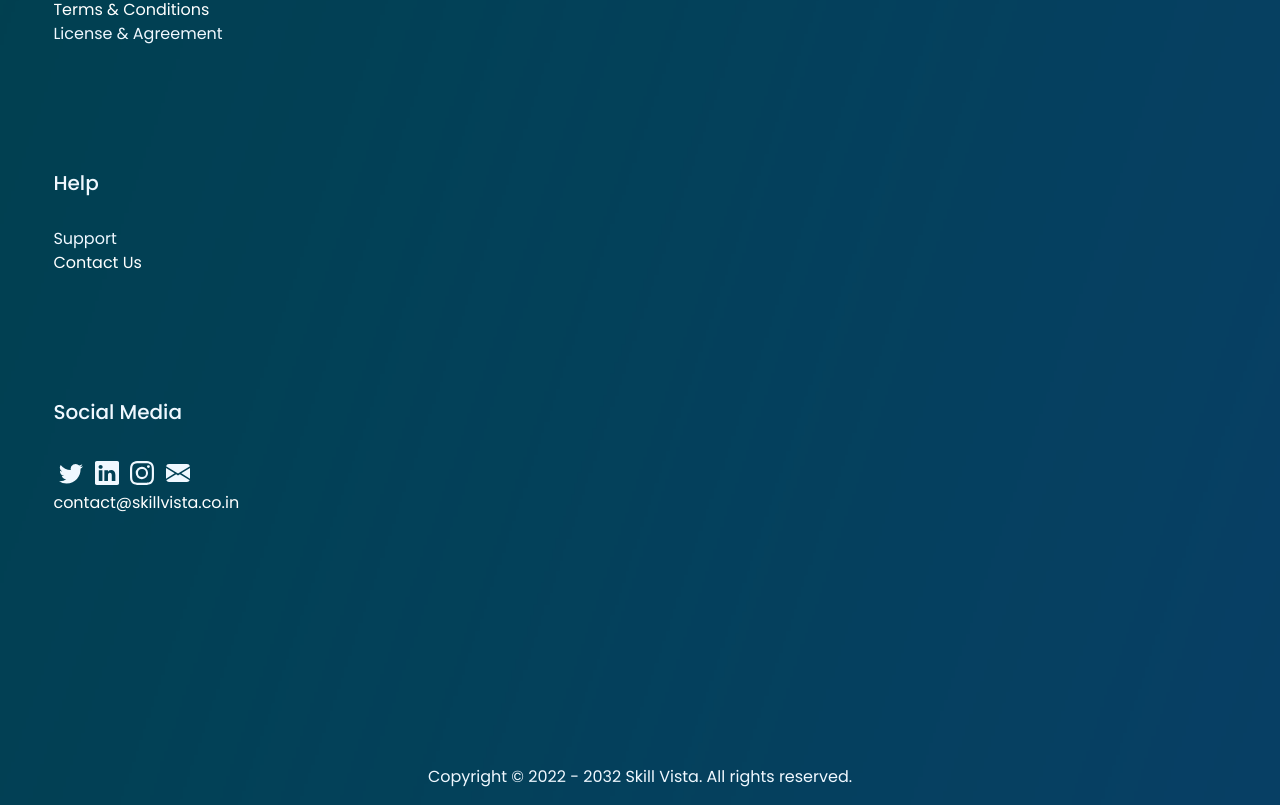
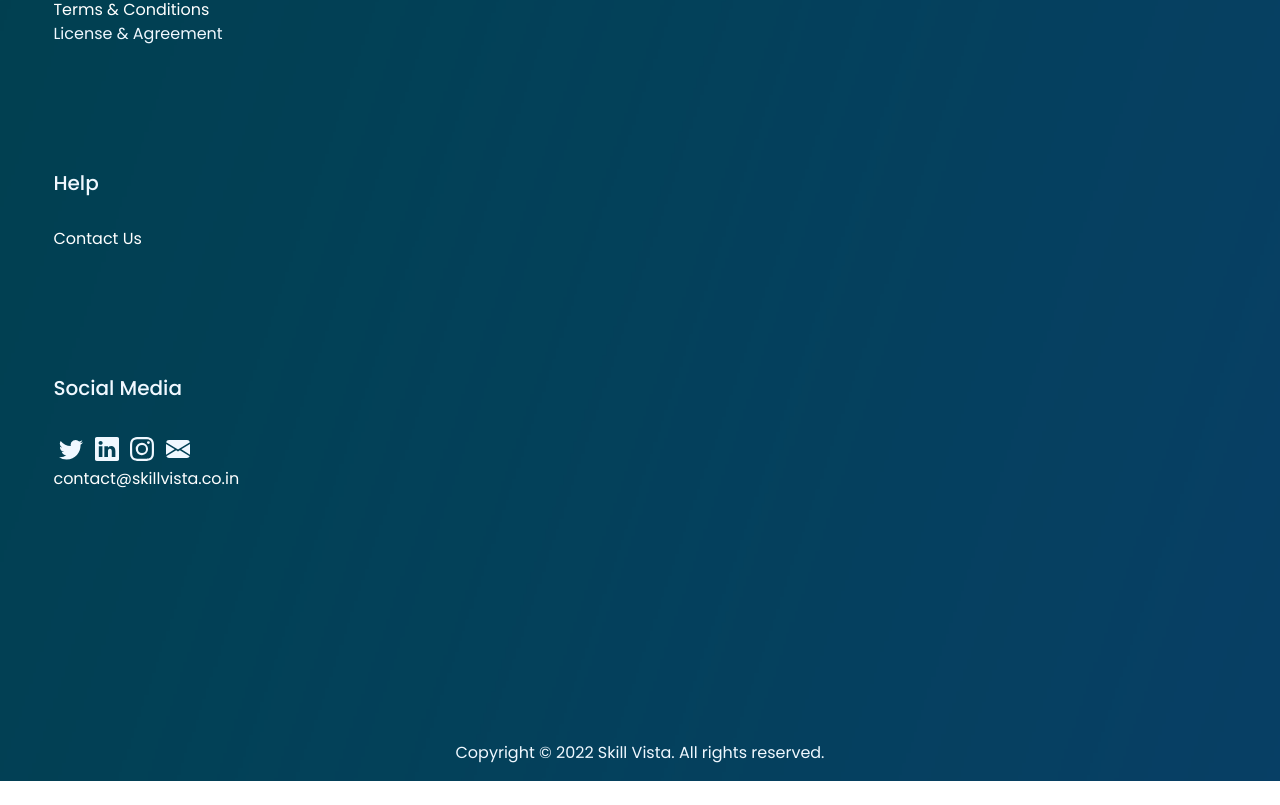
Before and after one commit to atharvam2004/skillvista, a React (Create React App) app: page / in a window 1280 px wide. Shown: the part 4765-5570 px from the top of the page. After the commit the page ends 5546 px from the top, so only its background shows below. Built offline with nearby package versions, Linux system fonts and the light colour scheme.

Commit message:
final push

```diff
--- a/src/Styles/Contactus/Headercontact.css
+++ b/src/Styles/Contactus/Headercontact.css
@@ -14,6 +14,15 @@
   margin-left: 38%;
   background: #ffffff;
   padding: 3% 5%;
+}
+input::placeholder{
+  margin-top: -20rem!important;
+  padding: 0 0 30rem 0;
+}
+textarea.textarea-contact {
+  min-height: 115px;
+  padding-top: 14px;
+  padding-bottom: 13px;
 }
 .input-contact {
   display: block;
--- a/src/components/Contactus/Headercontact.js
+++ b/src/components/Contactus/Headercontact.js
@@ -129,7 +129,7 @@ function Headerservices() {
               placeholder="Enter Email address"
               name="email"
               required            />
-            <input
+            <textarea
               type="textarea"
               name="Message"
               className="textarea-contact"
--- a/src/components/footer.js
+++ b/src/components/footer.js
@@ -26,7 +26,6 @@ const Footer = () => (
         <div className="footer-div4" id="footer-divs">
         <h5>Help</h5>
           <br />
-          <span id="footer-span">Support</span>
           <Link id="footer-contactus" to={"/contactus"}>Contact Us</Link>
 
 
@@ -98,7 +97,7 @@ const Footer = () => (
 
       </div>
       <div className="copyright-footer">
-        <span>Copyright ©  2022 - 2032  Skill Vista.  All rights reserved.</span>
+        <span>Copyright ©  2022 Skill Vista.  All rights reserved.</span>
       </div>
     </div>
   </div>
```
